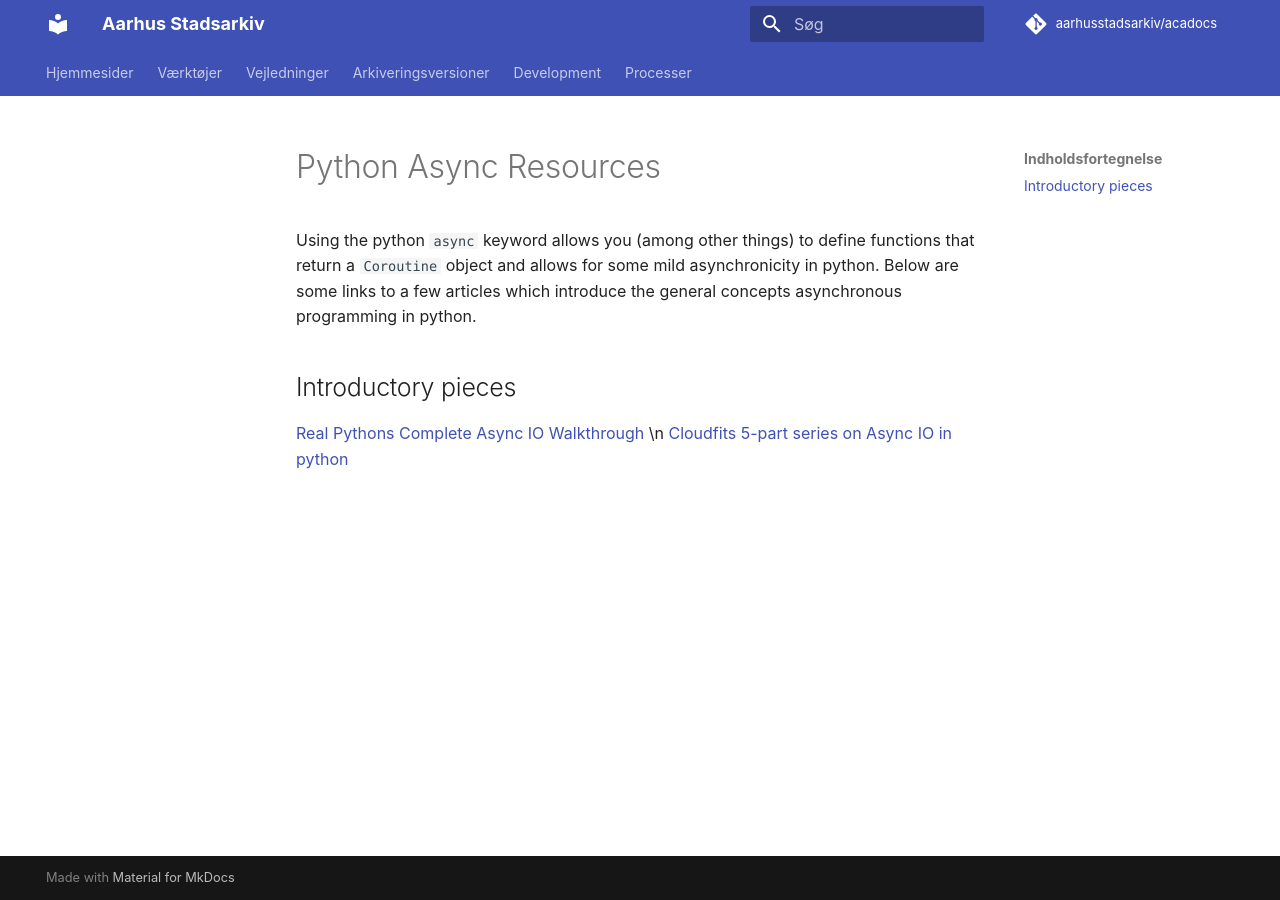
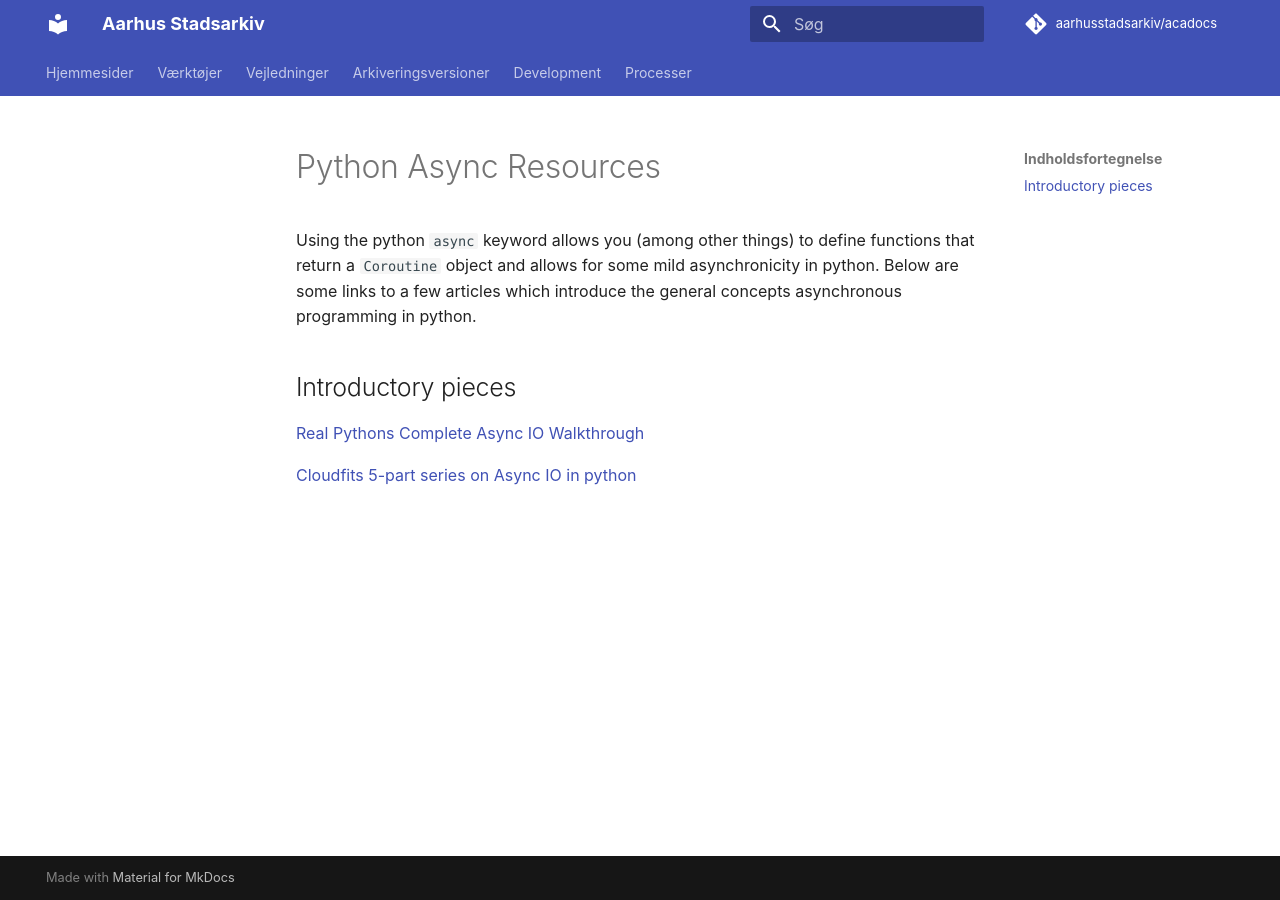
Before and after one commit to aarhusstadsarkiv/acadocs, an MkDocs documentation site: the page built from docs/resources/python-async.md, in a window 1280 px wide. Built offline with MkDocs 1.6.1 and Material for MkDocs 9.7.7, drawn with Linux system fonts in a browser that asks for light colours; comment, search, counter and statistics services are not loaded.

```diff
--- a/docs/resources/python-async.md
+++ b/docs/resources/python-async.md
@@ -3,5 +3,7 @@
 Using the python `async` keyword allows you (among other things) to define functions that return a `Coroutine` object and allows for some mild asynchronicity in python. Below are some links to a few articles which introduce the general concepts asynchronous programming in python.
 
 ## Introductory pieces
-[Real Pythons Complete Async IO Walkthrough](https://realpython.com/async-io-python/) \n
+
+[Real Pythons Complete Async IO Walkthrough](https://realpython.com/async-io-python/)
+
 [Cloudfits 5-part series on Async IO in python](https://bbc.github.io/cloudfit-public-docs/)
```
